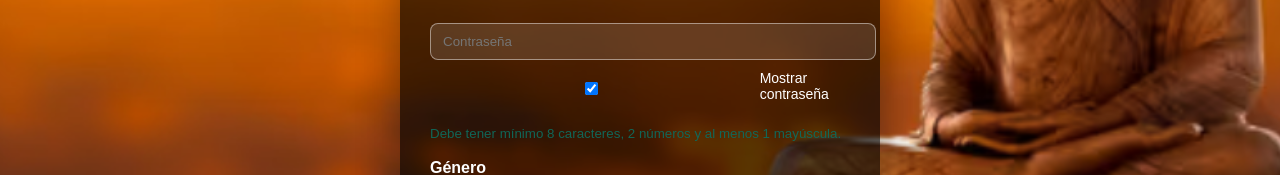
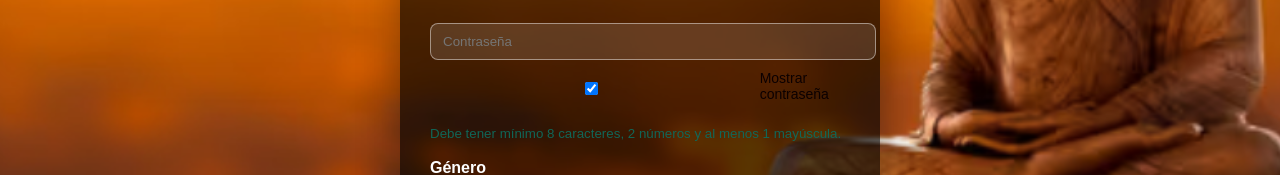
Before and after one commit to juanibagnardi98/proyectozodiac.github.io, a plain HTML site: page index.html in a window 1280 px wide. Shown: the part 394-569 px from the top of the page. Drawn offline with Linux system fonts and the light colour scheme.

Commit message:
Update index.html with recent changes

```diff
--- a/index.html
+++ b/index.html
@@ -101,7 +101,7 @@
                 >
                 <div style="margin-top: 10px; display: flex; align-items: center; gap: 8px;">
                     <input type="checkbox" id="show-password" checked />
-                    <label for="show-password" style="font-size: 14px; font-weight: 500; color: #fff;">Mostrar contraseña</label>
+                    <label for="show-password" style="font-size: 14px; font-weight: 500; color: #0c0000;">Mostrar contraseña</label>
                 </div>
                 <small>Debe tener mínimo 8 caracteres, 2 números y al menos 1 mayúscula.</small>
             </div>
```
